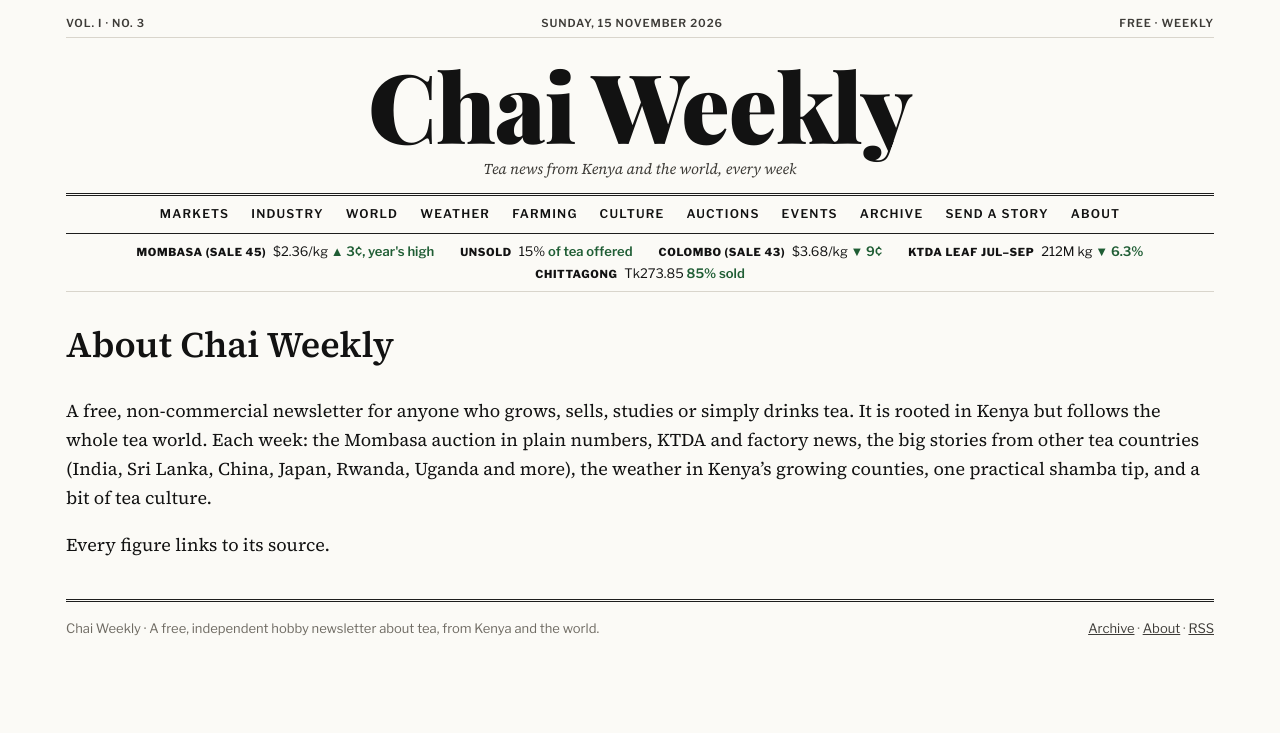
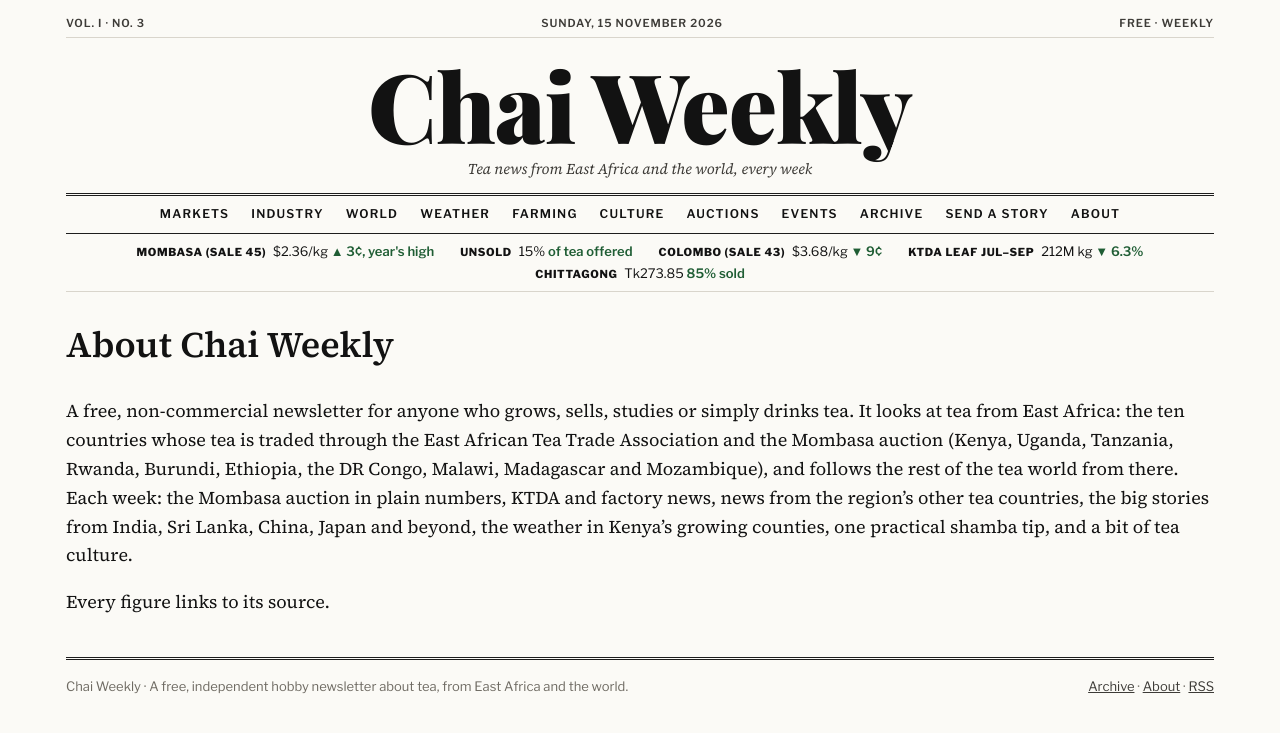
Before and after one commit to maxndungu/chai-weekly, a Jekyll site: the page built from about.md, in a window 1280 px wide. Shown: the top 733 px of the page. Built offline with Jekyll 4.4.1, drawn with Linux system fonts in a browser that asks for light colours; some web fonts are replaced.

Commit message:
East African view: new East Africa section and feeds for the EATTA member countries; motto, About and footer updated
Co-Authored-By: Claude Opus 5.5 <noreply@anthropic.com>
Claude-Session: https://claude.ai/code/session_01NE5qXrBHZVoaUJxcsTibXZ

```diff
--- a/_config.yml
+++ b/_config.yml
@@ -1,6 +1,6 @@
 title: Chai Weekly
-motto: "Tea news from Kenya and the world, every week"
-description: A free weekly newsletter about tea, from Kenya to Colombo to Kagoshima. Auction prices, industry news, weather in the growing regions, farming tips and tea culture.
+motto: "Tea news from East Africa and the world, every week"
+description: A free weekly newsletter about tea, from Mombasa to Kampala, Kigali and Lilongwe, and on to Colombo and Kagoshima. Auction prices, industry news, weather in the growing regions, farming tips and tea culture.
 # Paste your Buttondown username OR Substack URL here (leave the other blank).
 buttondown_username: ""
 substack_url: ""
--- a/_layouts/default.html
+++ b/_layouts/default.html
@@ -19,7 +19,7 @@
     {% if page.layout == 'post' %}{% include masthead.html compact=true %}{% else %}{% include masthead.html %}{% endif %}
     <main>{{ content }}</main>
     <footer class="colophon">
-      <span>{{ site.title }} · A free, independent hobby newsletter about tea, from Kenya and the world.</span>
+      <span>{{ site.title }} · A free, independent hobby newsletter about tea, from East Africa and the world.</span>
       <span><a href="{{ '/archive/' | relative_url }}">Archive</a> · <a href="{{ '/about/' | relative_url }}">About</a> · <a href="{{ '/feed.xml' | relative_url }}">RSS</a></span>
     </footer>
   </div>
--- a/about.md
+++ b/about.md
@@ -5,6 +5,6 @@ permalink: /about/
 ---
 # About Chai Weekly
 
-A free, non-commercial newsletter for anyone who grows, sells, studies or simply drinks tea. It is rooted in Kenya but follows the whole tea world. Each week: the Mombasa auction in plain numbers, KTDA and factory news, the big stories from other tea countries (India, Sri Lanka, China, Japan, Rwanda, Uganda and more), the weather in Kenya's growing counties, one practical shamba tip, and a bit of tea culture.
+A free, non-commercial newsletter for anyone who grows, sells, studies or simply drinks tea. It looks at tea from East Africa: the ten countries whose tea is traded through the East African Tea Trade Association and the Mombasa auction (Kenya, Uganda, Tanzania, Rwanda, Burundi, Ethiopia, the DR Congo, Malawi, Madagascar and Mozambique), and follows the rest of the tea world from there. Each week: the Mombasa auction in plain numbers, KTDA and factory news, news from the region's other tea countries, the big stories from India, Sri Lanka, China, Japan and beyond, the weather in Kenya's growing counties, one practical shamba tip, and a bit of tea culture.
 
 Every figure links to its source.
--- a/assets/style.css
+++ b/assets/style.css
@@ -186,3 +186,6 @@ a { color:inherit; }
 .ad-line { font-size:13px; color:var(--ink-2); margin:0 0 6px; }
 .ad-line .ad-label { display:inline; margin-right:6px; }
 .preview-banner { background:#b0402b; color:#fff; font:700 13px/1.4 var(--sans); padding:10px 14px; margin:0 0 18px; }
+/* 7 sections: let a lone last teaser span the row */
+@media (min-width:1000px) { .grid .teaser:last-child:nth-child(3n+1) { grid-column:1 / -1; border-right:0; } }
+@media (min-width:700px) and (max-width:999px) { .grid .teaser:last-child:nth-child(2n+1) { grid-column:1 / -1; border-right:0; } }
```
Also changed, not shown: tools/AUTODRAFT.md (+1 -1 lines), tools/DRAFT_PROMPT.md (+9 -7 lines), tools/feeds.txt (+8 -0 lines).
